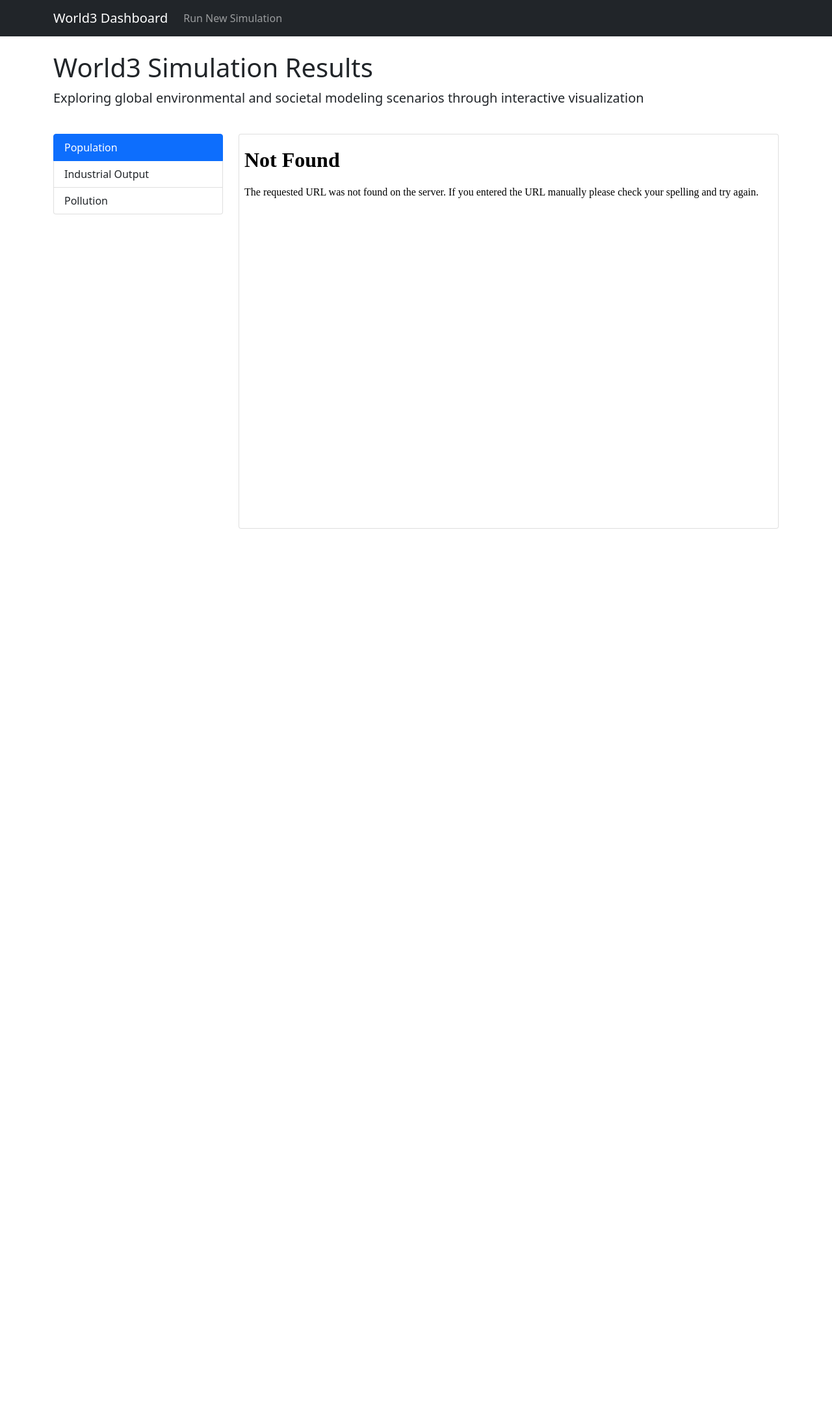
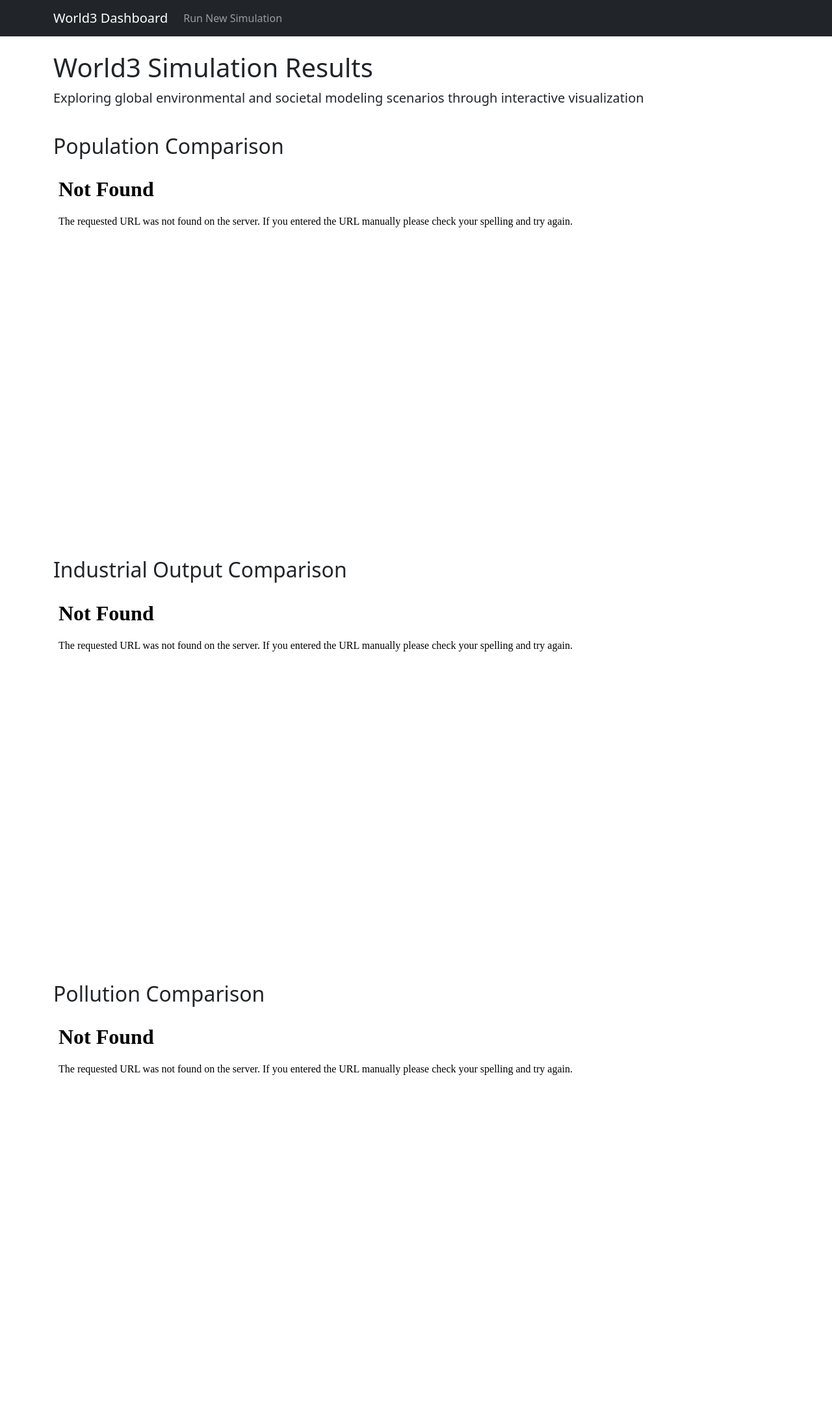
Before and after one commit to weekdaysailor/pyworld_gcr, a Flask app: page / in a window 1280 px wide. Shown: the whole page at 65% size. Before the commit the page ends 814 px from the top, so only its background shows below. Run offline with Flask 3, Linux system fonts and the light colour scheme.

Commit message:
Simplify Flask dashboard and visualization routing
- Remove complex routing logic
- Simplify dashboard template with direct iframe embedding
- Update visualization HTML files with new simulation parameters
- Set population to 8 billion and date range 2025-2125

```diff
--- a/app.py
+++ b/app.py
@@ -14,17 +14,7 @@ app.secret_key = os.urandom(24)
 @app.route('/view_plots.html')  # Add compatibility route
 def dashboard():
     """Render the main dashboard."""
-    # List available visualization files
-    visualizations = {
-        'Population': 'population_comparison_new.html',
-        'Industrial Output': 'industrial_output_comparison_new.html',
-        'Pollution': 'pollution_comparison_new.html',
-    }
-
-    return render_template(
-        'dashboard.html',
-        visualizations=visualizations
-    )
+    return render_template('dashboard.html')
 
 @app.route('/run')
 def run_simulation():
@@ -59,18 +49,6 @@ def run_simulation():
             error=str(e)
         )
 
-@app.route('/output/<path:filename>')
-def serve_output(filename):
-    """Serve files from the output directory."""
-    # If it's an HTML file, try with _new suffix first
-    if filename.endswith('.html'):
-        base, ext = os.path.splitext(filename)
-        new_filename = f"{base}_new{ext}"
-        if os.path.exists(os.path.join(app.static_folder, new_filename)):
-            return send_from_directory(app.static_folder, new_filename)
-
-    return send_from_directory(app.static_folder, filename)
-
 if __name__ == '__main__':
     # Create output directory if it doesn't exist
     os.makedirs('myworld3/output', exist_ok=True)
--- a/templates/dashboard.html
+++ b/templates/dashboard.html
@@ -11,49 +11,18 @@
 </div>
 
 <div class="row">
-    <div class="col-md-3">
-        <div class="list-group">
-            {% for title, file in visualizations.items() %}
-            <a href="#" class="list-group-item list-group-item-action visualization-link"
-               data-viz="{{ file }}">{{ title }}</a>
-            {% endfor %}
-        </div>
-    </div>
-    <div class="col-md-9">
-        <div class="card">
-            <div class="card-body p-0">
-                <iframe id="visualization-frame" class="visualization-frame"></iframe>
-            </div>
-        </div>
+    <div class="col">
+        <h2>Population Comparison</h2>
+        <iframe src="/static/output/population_comparison_new.html" width="100%" height="600" frameborder="0"></iframe>
+
+        <h2>Industrial Output Comparison</h2>
+        <iframe src="/static/output/industrial_output_comparison_new.html" width="100%" height="600" frameborder="0"></iframe>
+
+        <h2>Pollution Comparison</h2>
+        <iframe src="/static/output/pollution_comparison_new.html" width="100%" height="600" frameborder="0"></iframe>
     </div>
 </div>
 {% endblock %}
 
 {% block scripts %}
-<script>
-document.addEventListener('DOMContentLoaded', function() {
-    const frame = document.getElementById('visualization-frame');
-    const links = document.querySelectorAll('.visualization-link');
-
-    // Load first visualization by default
-    if (links.length > 0) {
-        const firstViz = links[0].getAttribute('data-viz');
-        frame.src = `/static/output/${firstViz}`;
-        links[0].classList.add('active');
-    }
-
-    // Handle visualization selection
-    links.forEach(link => {
-        link.addEventListener('click', (e) => {
-            e.preventDefault();
-            const vizFile = link.getAttribute('data-viz');
-            frame.src = `/static/output/${vizFile}`;
-
-            // Update active state
-            links.forEach(l => l.classList.remove('active'));
-            link.classList.add('active');
-        });
-    });
-});
-</script>
 {% endblock %}
```
